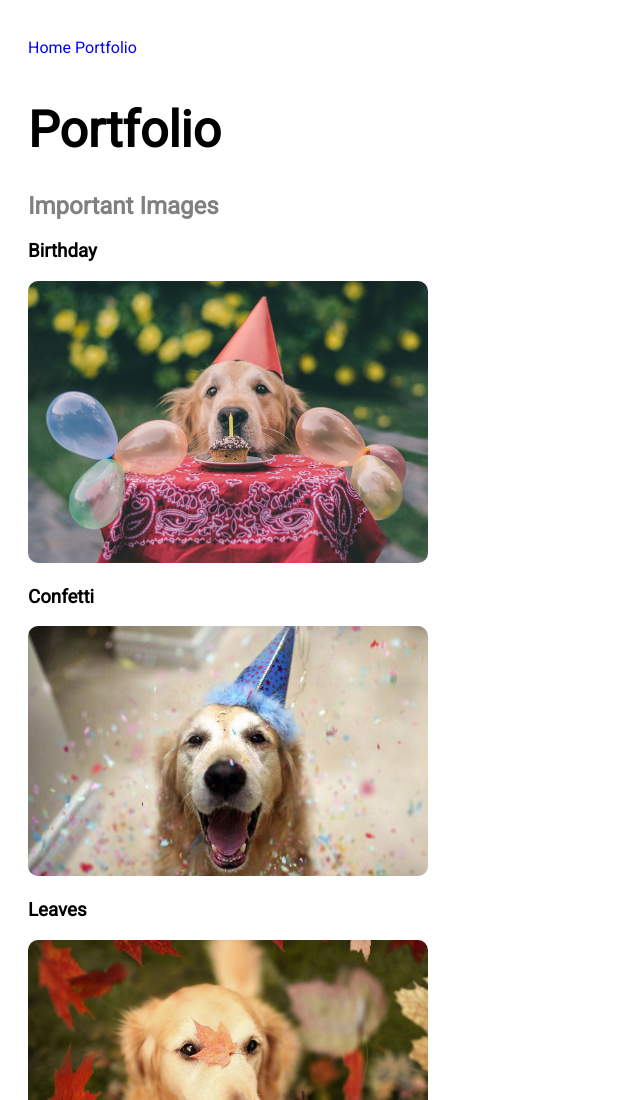
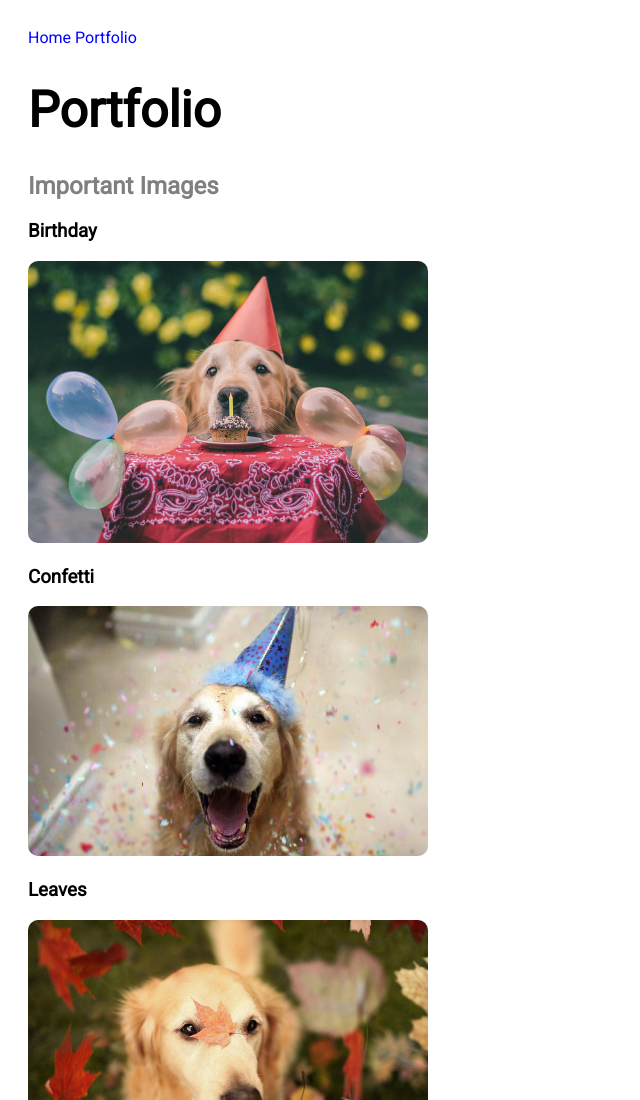
Before and after one commit to naomdh/portfolio, a plain HTML site: page Portfolio.html in a window 1280 px wide. Shown: the top 1100 px of the page, without its empty margins (0-640 px from the left). Drawn offline with Linux system fonts and the light colour scheme.

Commit message:
merge old files

```diff
--- a/Portfolio.html
+++ b/Portfolio.html
@@ -5,7 +5,7 @@
 	<link rel="stylesheet" type="text/css" href="css/index.css">
 	<link rel="stylesheet" href="https://fonts.googleapis.com/css?family=Roboto">
 </head>
-<body id="pagepad">
+<body>
 
 
 	<nav id="padding">
--- a/css/index.css
+++ b/css/index.css
@@ -1,45 +1,52 @@
 	#square {
+
 		margin:5px;
 	}
 
 	.rounded {
+
 		border-radius: 10px;
 	}
 
-#padding {
+	#navpadding {
+
 		padding: 10px;
 		margin-bottom: 10px;
 		padding-left:0px;
 	}
 
-#pagepad {
+	body {
+
+		font-family: 'Roboto', serif;
 		padding:20px;
 	}
 
-body {
-	font-family: 'Roboto', serif;
-}
+	h1	{
 
-a  {
-	text-decoration: none;
-}
-
-h1	{
 		font-size: 50px;
 	}
 
 	h2	{
+
 		color: grey;
 	}
 
+	a  {
+
+		text-decoration: none;
+	}
+
 	a:link {
+
 	    color: blue;
 	}
 
 	a:visited {
+
 	    color: purple;
 	}
 
 	a:hover {
+
 	    color: grey;
 	}
```
Also changed, not shown: index.html (+2 -2 lines). Lines whose indentation alone changed are shown as unchanged.
